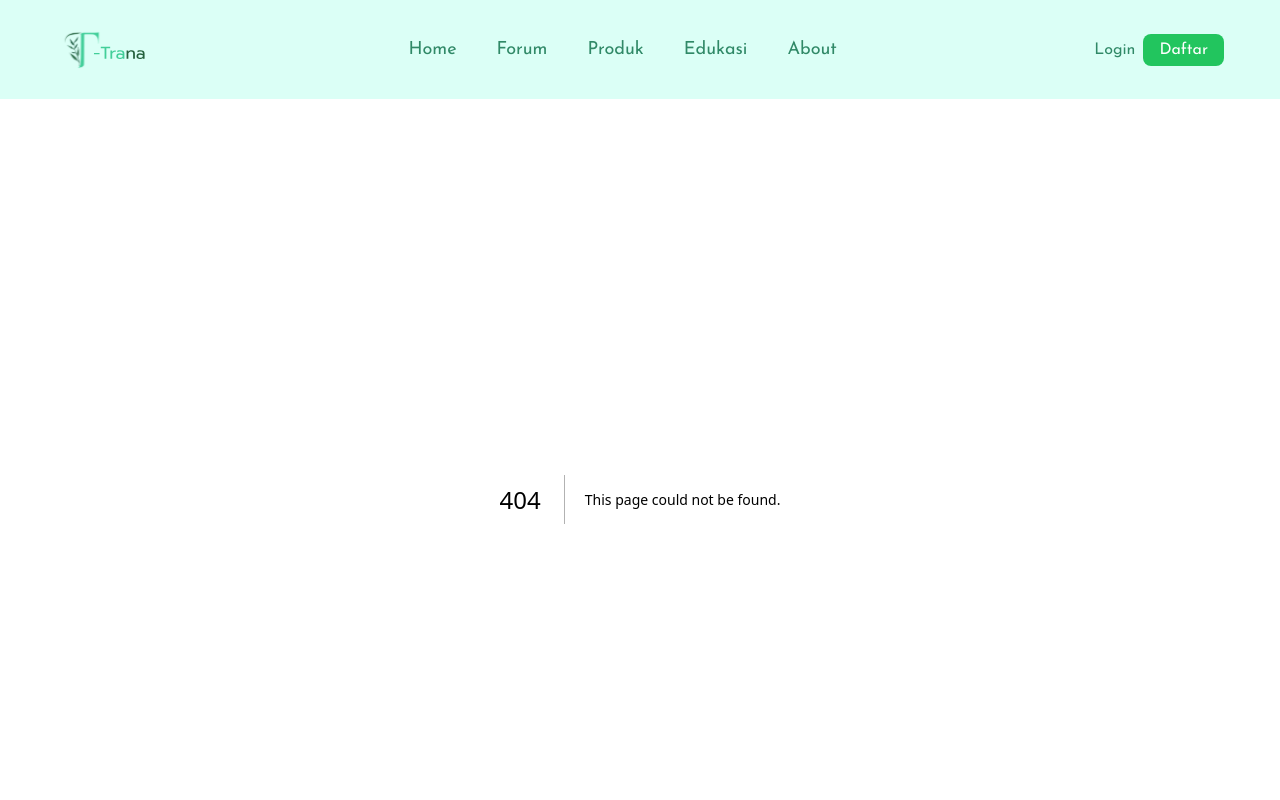
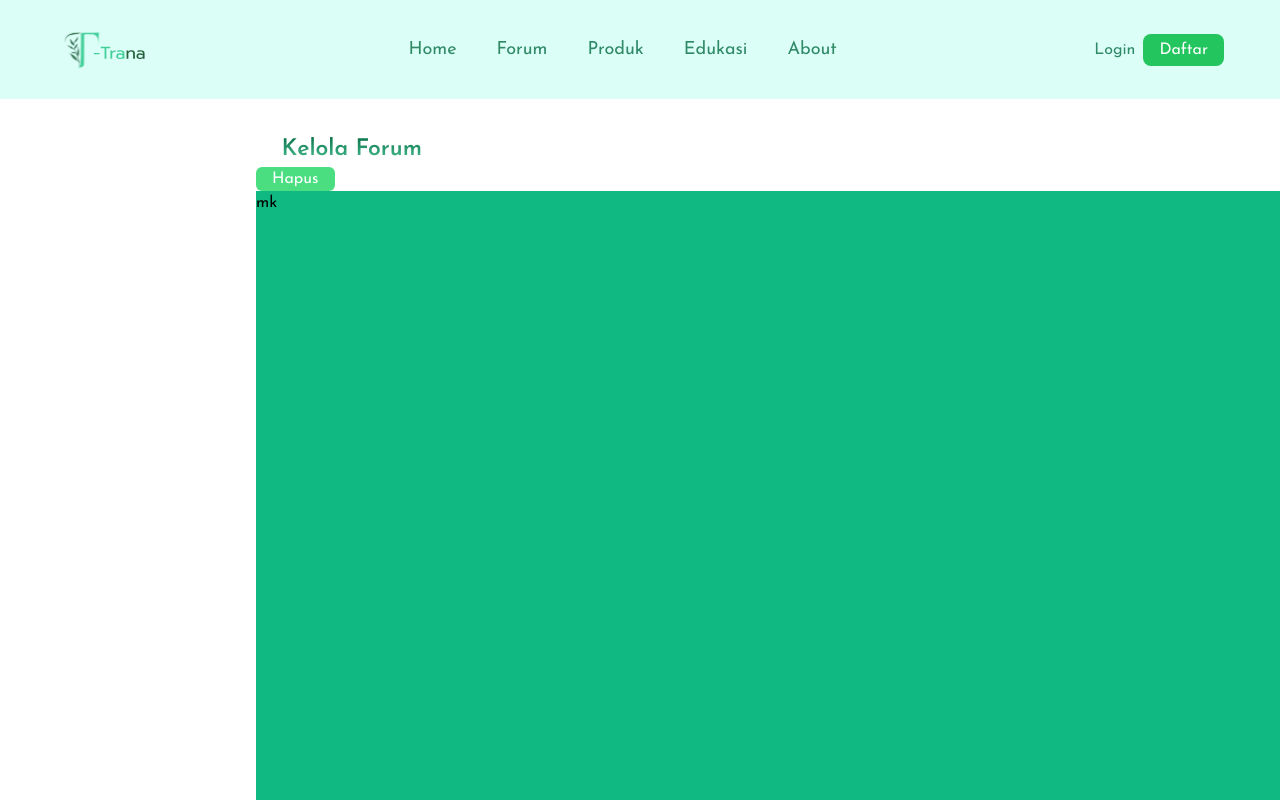
Before and after one commit to auliarahman789/ornatredec, a Next.js app: page /Superadmin/Forum/ReportUlasan2 in a window 1280 px wide. Before the commit this address had no page. Shown: the top 800 px of the page. Built offline with nearby package versions, Linux system fonts and the light colour scheme.

Commit message:
membuat report ulasan 2

```diff
--- /dev/null
+++ b/src/app/Superadmin/Forum/ReportUlasan2/page.tsx
@@ -0,0 +1,21 @@
+import React from "react";
+
+function DetailReportUlasan() {
+  return (
+    <div className="overflow-x-hidden min-h-screen">
+      <div className="translate-x-64 pt-[2%]">
+        <div className="text-[23px] font-semibold bg-gradient-to-b from-[#00663F] to-[#5CD5A6] ms-[2%] mt-2 inline-block text-transparent bg-clip-text">
+          Kelola Forum
+        </div>
+        <div className="flex items-end">
+          <button className="bg-green-400 rounded-md text-white px-4">
+            Hapus
+          </button>
+        </div>
+        <div className="bg-emerald-500 h-[918px]">mk</div>
+      </div>
+    </div>
+  );
+}
+
+export default DetailReportUlasan;
```
